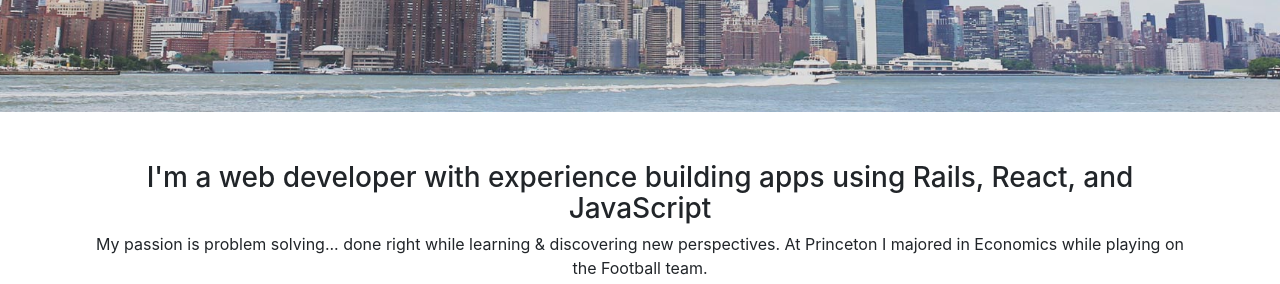
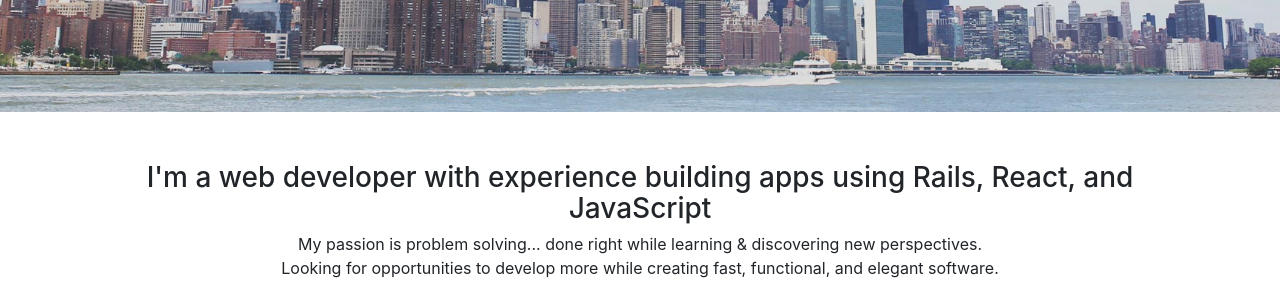
Before and after one commit to ashafer85/andrewshaferdev, a website with bundled scripts: page index.html in a window 1280 px wide. Shown: the part 688-972 px from the top of the page. Built offline with nearby package versions, Linux system fonts and the light colour scheme.

Commit message:
Remove college

```diff
--- a/index.html
+++ b/index.html
@@ -69,7 +69,6 @@
       <div class="container text-center">
         <h3>I'm a web developer with experience building apps using Rails, React, and JavaScript</h3>
         <p> My passion is problem solving... done right while learning &amp; discovering new perspectives.
-          At Princeton I majored in Economics while playing on the Football team.
           <br>
           Looking for opportunities to develop more while creating fast,
           functional, and elegant software.
```
